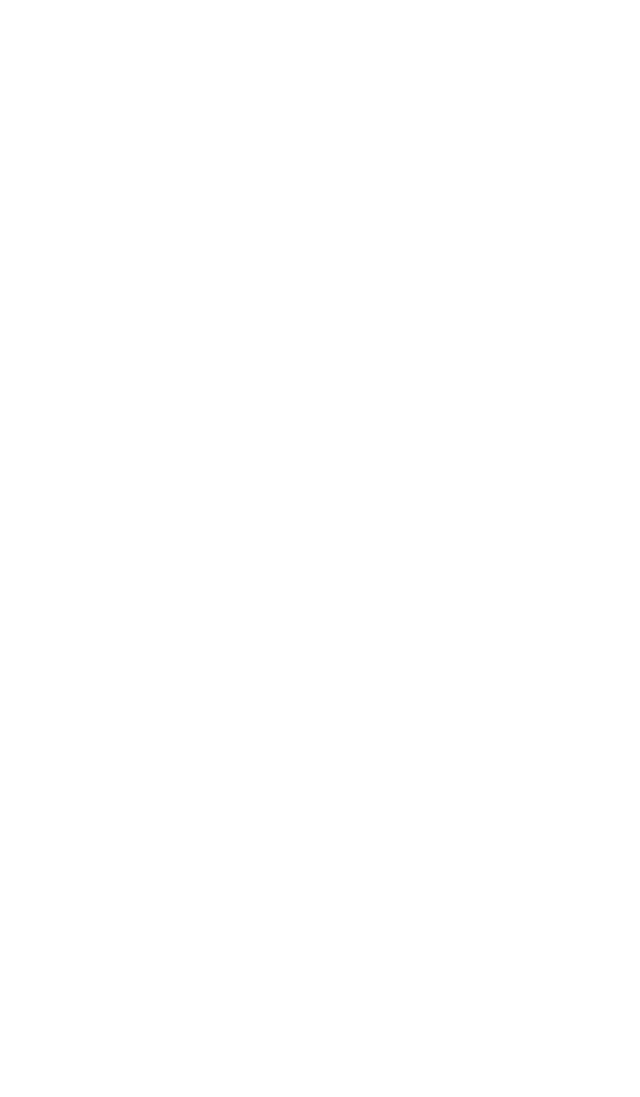
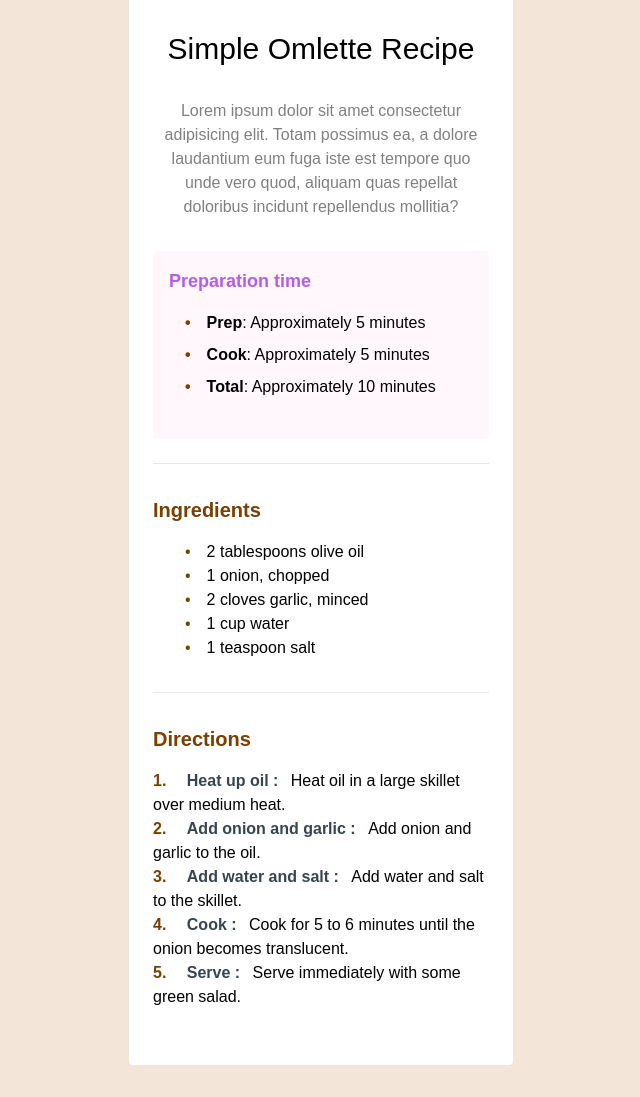
Before and after one commit to NikaCrafter/Recipes, a PHP site: page /recipe-page.php in a window 1280 px wide. Before the commit the part shown is empty. Shown: the part 309-1406 px from the top of the page, without its empty margins (319-959 px from the left). Before the commit the page ends 800 px from the top, so only its background shows below. Run offline with PHP 8.4, Linux system fonts and the light colour scheme; some libraries are stand-ins or nearby versions.

Commit message:
Done basic design

```diff
--- a/recipe-page.php
+++ b/recipe-page.php
@@ -5,8 +5,62 @@
     <meta name="viewport" content="width=device-width, initial-scale=1.0">
     <title>Recipes</title>
     <script src="https://cdn.tailwindcss.com"></script>
+    <style>
+    .custom-bullet::before {
+        content: "\2022";
+        color: #7B3F00;
+        margin-right: 1rem;
+        font-size: 1rem;
+    }
+    html,
+    body{
+        font-family: "Young Serif", sans-serif;
+    }
+</style>
 </head>
-<body>
+<body class="bg-[#F3E5D8] flex items-center justify-center min-h-screen">
+        <div class="bg-white p-6 flex flex-col justify-center items-center w-[30%] rounded my-8 ">
+          <div>
+            <img src="picture.jpg" alt="" class="w-full h-auto object-cover rounded">
+            <div class="py-8">
+            <h1 class="text-3xl pb-8 text-center">Simple Omlette Recipe</h1>
+            <p class="text-[grey] text-center">Lorem ipsum dolor sit amet consectetur adipisicing elit. Totam possimus ea, a dolore laudantium eum fuga iste est tempore quo unde vero quod, aliquam quas repellat doloribus incidunt repellendus mollitia?</p>
+           </div>
+         </div>
+        <div>
+        <div class="bg-[#FFF7FC] rounded">
+    <h2 class="p-4 text-[#b55ee3] font-bold text-lg">Preparation time</h2>
+    <ul class=" px-8 pb-8">
+        <li class="pb-2"><span class="font-bold custom-bullet">Prep</span>: Approximately 5 minutes</li>
+        <li class="pb-2"><span class="font-bold custom-bullet">Cook</span>: Approximately 5 minutes</li>
+        <li class="pb-2"><span class="font-bold custom-bullet ">Total</span>: Approximately 10 minutes</li>
+    </ul>
+</div>
+<br>
+<hr>
+<div class="py-8">
+    <h2 class="text-[#7B3F00] font-bold text-xl pb-4">Ingredients</h2>
+    <ul class=" px-8 ">
+        <li class="custom-bullet">2 tablespoons olive oil</li>
+        <li class="custom-bullet">1 onion, chopped</li>
+        <li class="custom-bullet">2 cloves garlic, minced</li>
+        <li class="custom-bullet">1 cup water</li>
+        <li class="custom-bullet">1 teaspoon salt</li>
+    </ul>
+</div>
+<hr>
+            <div class="py-8">
+                <h2 class="text-[#7B3F00] font-bold text-xl pb-4">Directions</h2>
+                <ul>
+                    <li><span class="text-[#7B3F00] font-bold pr-2">1. <span class="text-[#36454F] ml-4">Heat up oil : </span></span>Heat oil in a large skillet over medium heat.</li>
+                    <li><span class="text-[#7B3F00] font-bold pr-2">2. <span class="text-[#36454F] ml-4">Add onion and garlic : </span></span>Add onion and garlic to the oil.</li>
+                    <li><span class="text-[#7B3F00] font-bold pr-2">3. <span class="text-[#36454F] ml-4">Add water and salt : </span></span>Add water and salt to the skillet.</li>
+                    <li><span class="text-[#7B3F00] font-bold pr-2">4. <span class="text-[#36454F] ml-4">Cook : </span></span>Cook for 5 to 6 minutes until the onion becomes translucent.</li>
+                    <li><span class="text-[#7B3F00] font-bold pr-2">5. <span class="text-[#36454F] ml-4">Serve : </span></span>Serve immediately with some green salad.</li>
 
+                </ul>
+            </div>
+        </div>
+    </div>
 </body>
 </html>
```
